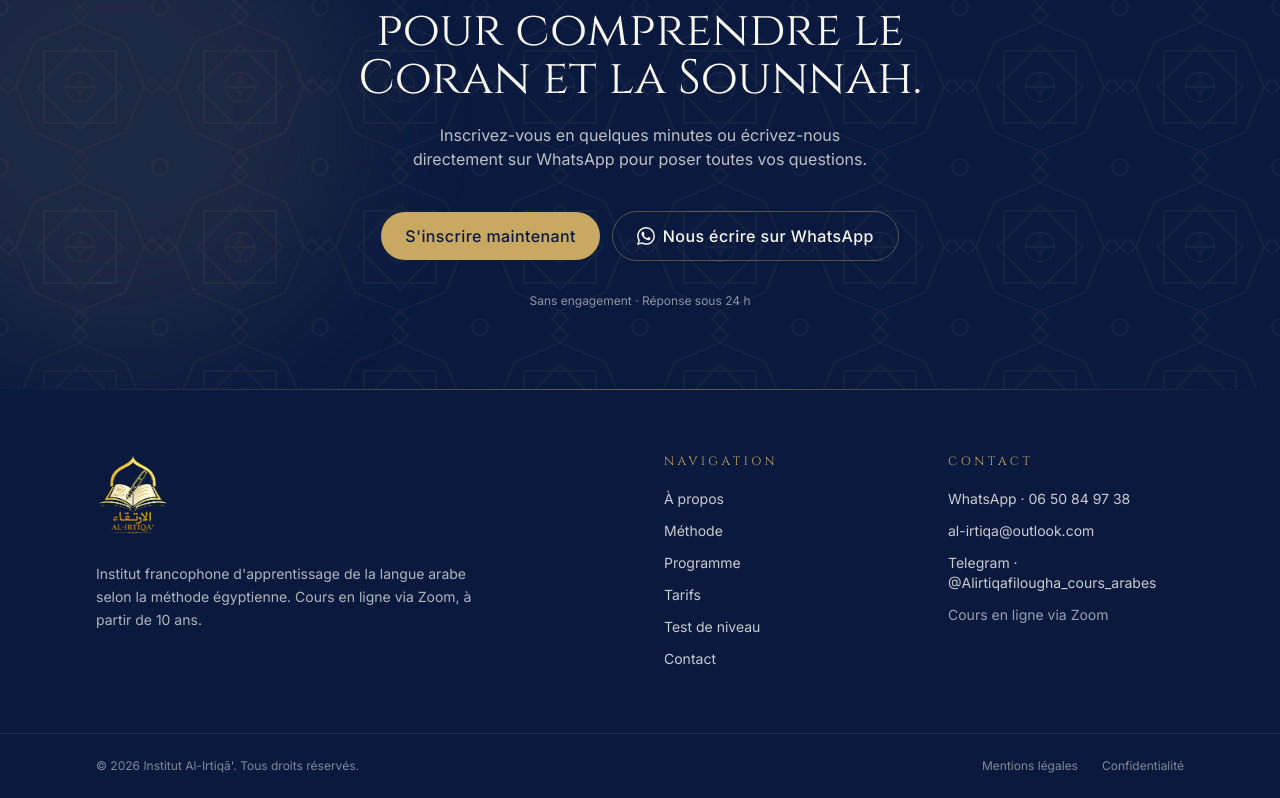
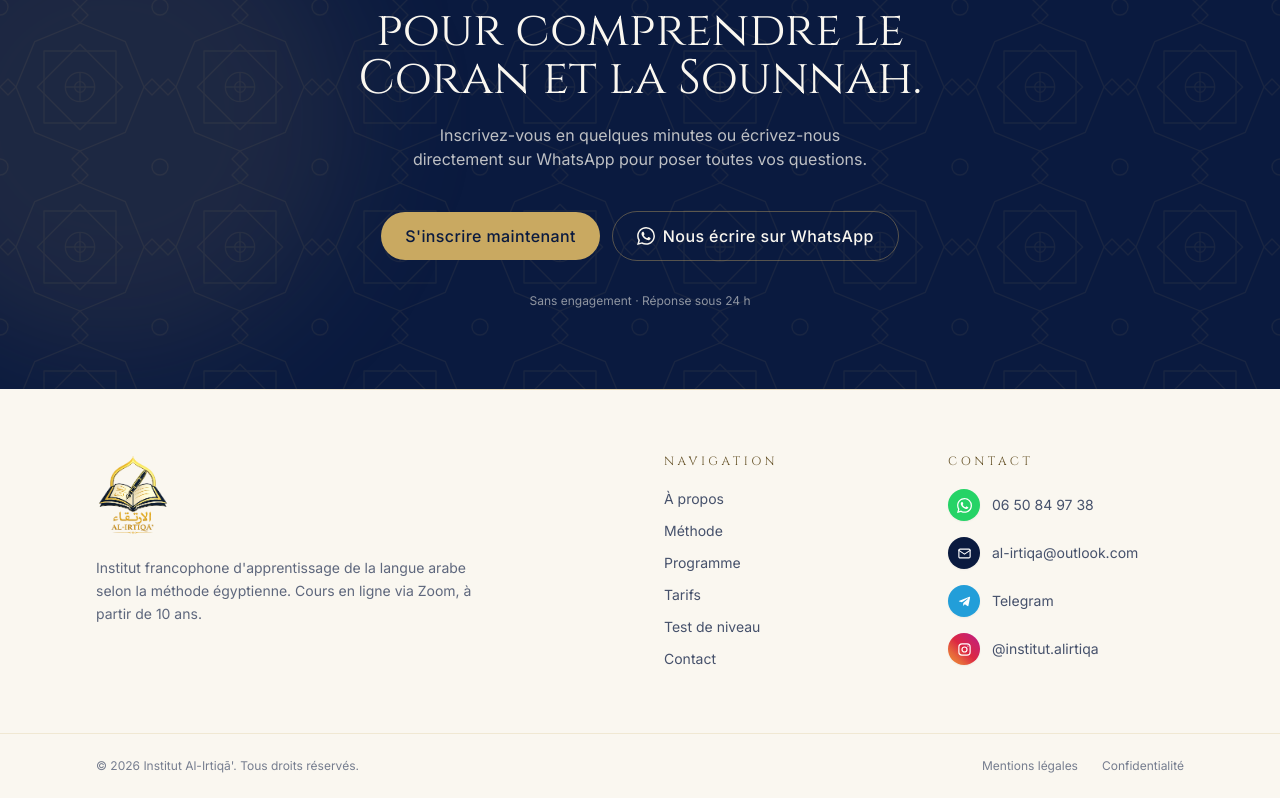
Before and after one commit to FaroukHUB/alirtiqa, a Next.js app: page / in a window 1280 px wide. Shown: the part 8232-9030 px from the top of the page. Built offline with nearby package versions, Linux system fonts and the light colour scheme.

Commit message:
Footer: switch to creme background, center on mobile, add Instagram, brand-color icon chips
Co-Authored-By: Claude Opus 4.7 (1M context) <noreply@anthropic.com>

```diff
--- a/src/components/layout/Footer.tsx
+++ b/src/components/layout/Footer.tsx
@@ -3,34 +3,113 @@ import { Logo } from "./Logo";
 import { legalNav, mainNav } from "@/lib/nav";
 import { site } from "@/lib/site";
 
+const whatsappUrl = `https://wa.me/${site.contact.whatsapp.replace(/\D/g, "")}`;
+const telegramHandle = site.contact.telegram.replace(/^@/, "");
+const telegramUrl = `https://t.me/${telegramHandle}`;
+const instagramUrl = `https://www.instagram.com/${site.contact.instagram}`;
+
+function Chip({
+  className,
+  children,
+}: {
+  className: string;
+  children: React.ReactNode;
+}) {
+  return (
+    <span
+      aria-hidden
+      className={`inline-flex h-8 w-8 flex-none items-center justify-center rounded-full text-white shadow-sm transition-transform duration-300 group-hover:scale-105 ${className}`}
+    >
+      {children}
+    </span>
+  );
+}
+
+function WhatsAppIcon() {
+  return (
+    <svg width="15" height="15" viewBox="0 0 24 24" fill="currentColor" aria-hidden>
+      <path d="M17.472 14.382c-.297-.149-1.758-.867-2.03-.967-.273-.099-.471-.148-.67.15-.197.297-.767.966-.94 1.164-.173.199-.347.223-.644.075-.297-.15-1.255-.463-2.39-1.475-.883-.788-1.48-1.761-1.653-2.059-.173-.297-.018-.458.13-.606.134-.133.298-.347.446-.52.149-.174.198-.298.298-.497.099-.198.05-.371-.025-.52-.075-.149-.669-1.612-.916-2.207-.242-.579-.487-.5-.669-.51-.173-.008-.371-.01-.57-.01-.198 0-.52.074-.792.372-.272.297-1.04 1.016-1.04 2.479 0 1.462 1.065 2.875 1.213 3.074.149.198 2.096 3.2 5.077 4.487.709.306 1.262.489 1.694.625.712.227 1.36.195 1.871.118.571-.085 1.758-.719 2.006-1.413.248-.694.248-1.289.173-1.413-.074-.124-.272-.198-.57-.347m-5.421 7.403h-.004a9.87 9.87 0 0 1-5.031-1.378l-.361-.214-3.741.982.999-3.648-.235-.374a9.86 9.86 0 0 1-1.51-5.26c.001-5.45 4.436-9.884 9.888-9.884 2.64 0 5.122 1.03 6.988 2.898a9.825 9.825 0 0 1 2.893 6.992c-.003 5.45-4.437 9.884-9.885 9.884m8.413-18.297A11.815 11.815 0 0 0 12.05 0C5.495 0 .16 5.335.157 11.892c0 2.096.547 4.142 1.588 5.945L.057 24l6.305-1.654a11.882 11.882 0 0 0 5.683 1.448h.005c6.554 0 11.89-5.335 11.893-11.893A11.821 11.821 0 0 0 20.464 3.488" />
+    </svg>
+  );
+}
+
+function TelegramIcon() {
+  return (
+    <svg width="15" height="15" viewBox="0 0 24 24" fill="currentColor" aria-hidden>
+      <path d="M9.78 18.65l.28-4.23 7.68-6.92c.34-.31-.07-.46-.52-.19L7.74 13.24 3.64 11.95c-.88-.25-.89-.86.2-1.3l15.97-6.16c.73-.33 1.43.18 1.15 1.3l-2.72 12.81c-.19.91-.74 1.13-1.5.71L12.6 16.3l-1.99 1.93c-.23.23-.42.42-.83.42z" />
+    </svg>
+  );
+}
+
+function InstagramIcon() {
+  return (
+    <svg
+      width="15"
+      height="15"
+      viewBox="0 0 24 24"
+      fill="none"
+      stroke="currentColor"
+      strokeWidth="1.9"
+      aria-hidden
+    >
+      <rect x="3" y="3" width="18" height="18" rx="5" />
+      <circle cx="12" cy="12" r="4" />
+      <circle cx="17.5" cy="6.5" r="0.95" fill="currentColor" stroke="none" />
+    </svg>
+  );
+}
+
+function MailIcon() {
+  return (
+    <svg
+      width="15"
+      height="15"
+      viewBox="0 0 24 24"
+      fill="none"
+      stroke="currentColor"
+      strokeWidth="1.8"
+      strokeLinecap="round"
+      strokeLinejoin="round"
+      aria-hidden
+    >
+      <rect x="3" y="5" width="18" height="14" rx="2" />
+      <path d="M3 7l9 6 9-6" />
+    </svg>
+  );
+}
+
 export function Footer() {
   const year = new Date().getFullYear();
-  const whatsappUrl = `https://wa.me/${site.contact.whatsapp.replace(/\D/g, "")}`;
 
   return (
-    <footer className="relative bg-nuit text-creme/80">
+    <footer className="relative bg-creme text-nuit/80">
       <div
         aria-hidden
         className="pointer-events-none absolute inset-x-0 top-0 h-px bg-gradient-to-r from-transparent via-dore/50 to-transparent"
       />
 
-      <div className="container-prose grid gap-12 py-16 md:grid-cols-4">
+      <div className="container-prose grid gap-12 py-16 text-center md:grid-cols-4 md:text-left">
         <div className="md:col-span-2">
-          <Logo tone="light" />
-          <p className="mt-5 max-w-sm text-sm leading-relaxed text-creme/70">
+          <div className="flex justify-center md:justify-start">
+            <Logo />
+          </div>
+          <p className="mx-auto mt-5 max-w-sm text-sm leading-relaxed text-nuit/65 md:mx-0">
             Institut francophone d&apos;apprentissage de la langue arabe selon
             la méthode égyptienne. Cours en ligne via Zoom, à partir de 10 ans.
           </p>
         </div>
 
         <div>
-          <h3 className="font-display text-xs uppercase tracking-[0.3em] text-dore">
+          <h3 className="font-display text-xs uppercase tracking-[0.3em] text-dore-700">
             Navigation
           </h3>
           <ul className="mt-5 space-y-3 text-sm">
             {mainNav.map((item) => (
               <li key={item.href}>
-                <Link href={item.href} className="hover:text-dore">
+                <Link
+                  href={item.href}
+                  className="text-nuit/75 transition-colors hover:text-dore-700"
+                >
                   {item.label}
                 </Link>
               </li>
@@ -39,47 +118,73 @@ export function Footer() {
         </div>
 
         <div>
-          <h3 className="font-display text-xs uppercase tracking-[0.3em] text-dore">
+          <h3 className="font-display text-xs uppercase tracking-[0.3em] text-dore-700">
             Contact
           </h3>
-          <ul className="mt-5 space-y-3 text-sm">
+          <ul className="mt-5 space-y-4 text-sm">
             <li>
               <a
                 href={whatsappUrl}
                 target="_blank"
                 rel="noreferrer"
-                className="hover:text-dore"
+                className="group inline-flex items-center gap-3 text-nuit/75 transition-colors hover:text-dore-700"
               >
-                WhatsApp · {site.contact.whatsappDisplay}
-              </a>
-            </li>
-            <li>
-              <a href={`mailto:${site.contact.email}`} className="hover:text-dore">
-                {site.contact.email}
+                <Chip className="bg-[#25D366]">
+                  <WhatsAppIcon />
+                </Chip>
+                <span>{site.contact.whatsappDisplay}</span>
               </a>
             </li>
             <li>
               <a
-                href={`https://t.me/${site.contact.telegram.replace(/^@/, "")}`}
+                href={`mailto:${site.contact.email}`}
+                className="group inline-flex items-center gap-3 text-nuit/75 transition-colors hover:text-dore-700"
+              >
+                <Chip className="bg-nuit">
+                  <MailIcon />
+                </Chip>
+                <span className="break-all">{site.contact.email}</span>
+              </a>
+            </li>
+            <li>
+              <a
+                href={telegramUrl}
                 target="_blank"
                 rel="noreferrer"
-                className="hover:text-dore"
+                className="group inline-flex items-center gap-3 text-nuit/75 transition-colors hover:text-dore-700"
               >
-                Telegram · {site.contact.telegram}
+                <Chip className="bg-[#229ED9]">
+                  <TelegramIcon />
+                </Chip>
+                <span>Telegram</span>
               </a>
             </li>
-            <li className="text-creme/60">Cours en ligne via Zoom</li>
+            <li>
+              <a
+                href={instagramUrl}
+                target="_blank"
+                rel="noreferrer"
+                className="group inline-flex items-center gap-3 text-nuit/75 transition-colors hover:text-dore-700"
+              >
+                <Chip className="bg-[linear-gradient(45deg,#f09433_0%,#e6683c_25%,#dc2743_50%,#cc2366_75%,#bc1888_100%)]">
+                  <InstagramIcon />
+                </Chip>
+                <span>@{site.contact.instagram}</span>
+              </a>
+            </li>
           </ul>
         </div>
       </div>
 
-      <div className="border-t border-dore/15">
-        <div className="container-prose flex flex-col items-start justify-between gap-3 py-6 text-xs text-creme/50 sm:flex-row sm:items-center">
-          <p>© {year} {site.name}. Tous droits réservés.</p>
+      <div className="border-t border-dore/20">
+        <div className="container-prose flex flex-col items-center justify-between gap-3 py-6 text-xs text-nuit/55 sm:flex-row">
+          <p>
+            © {year} {site.name}. Tous droits réservés.
+          </p>
           <ul className="flex gap-6">
             {legalNav.map((item) => (
               <li key={item.href}>
-                <Link href={item.href} className="hover:text-dore">
+                <Link href={item.href} className="transition-colors hover:text-dore-700">
                   {item.label}
                 </Link>
               </li>
```
